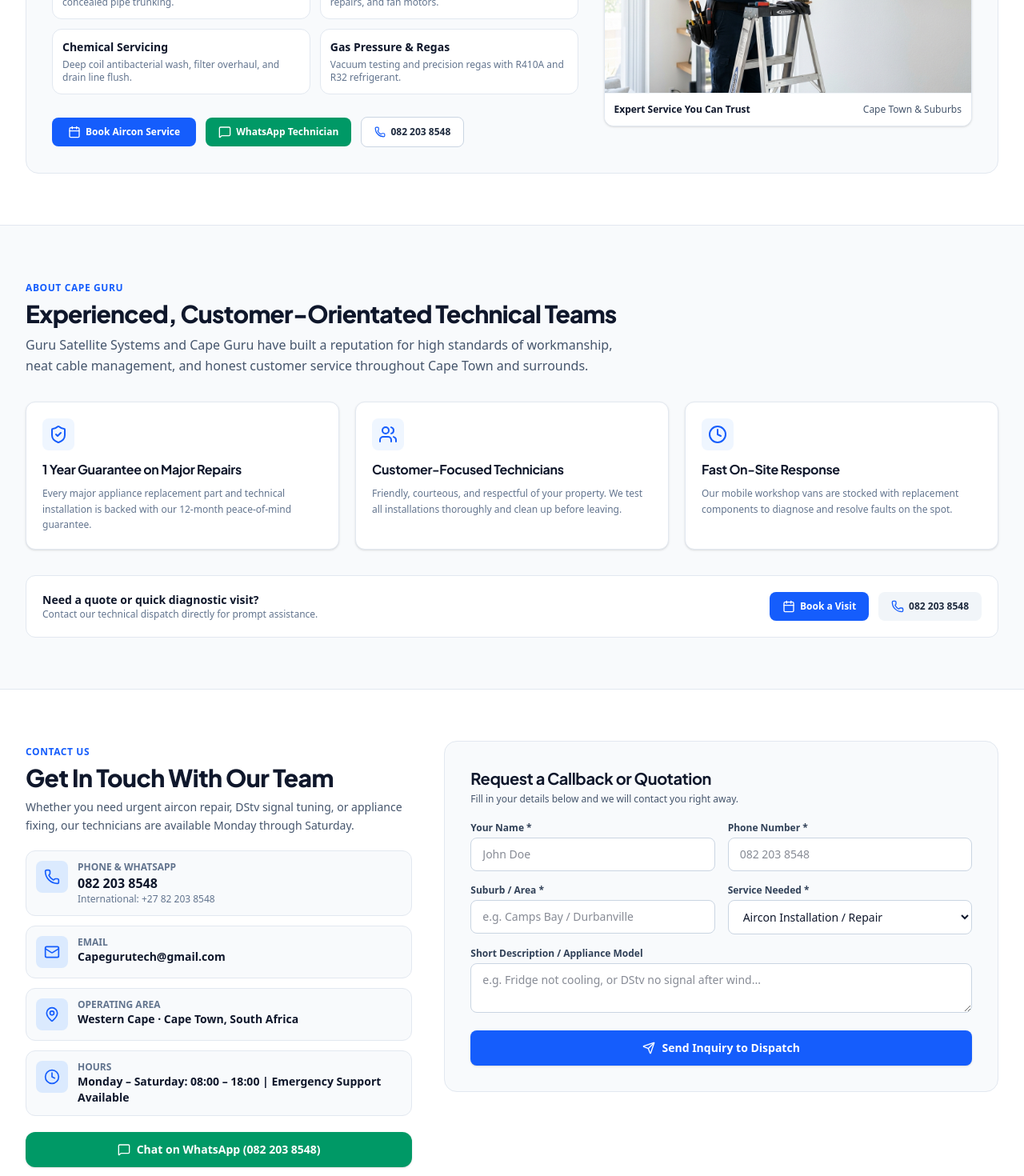
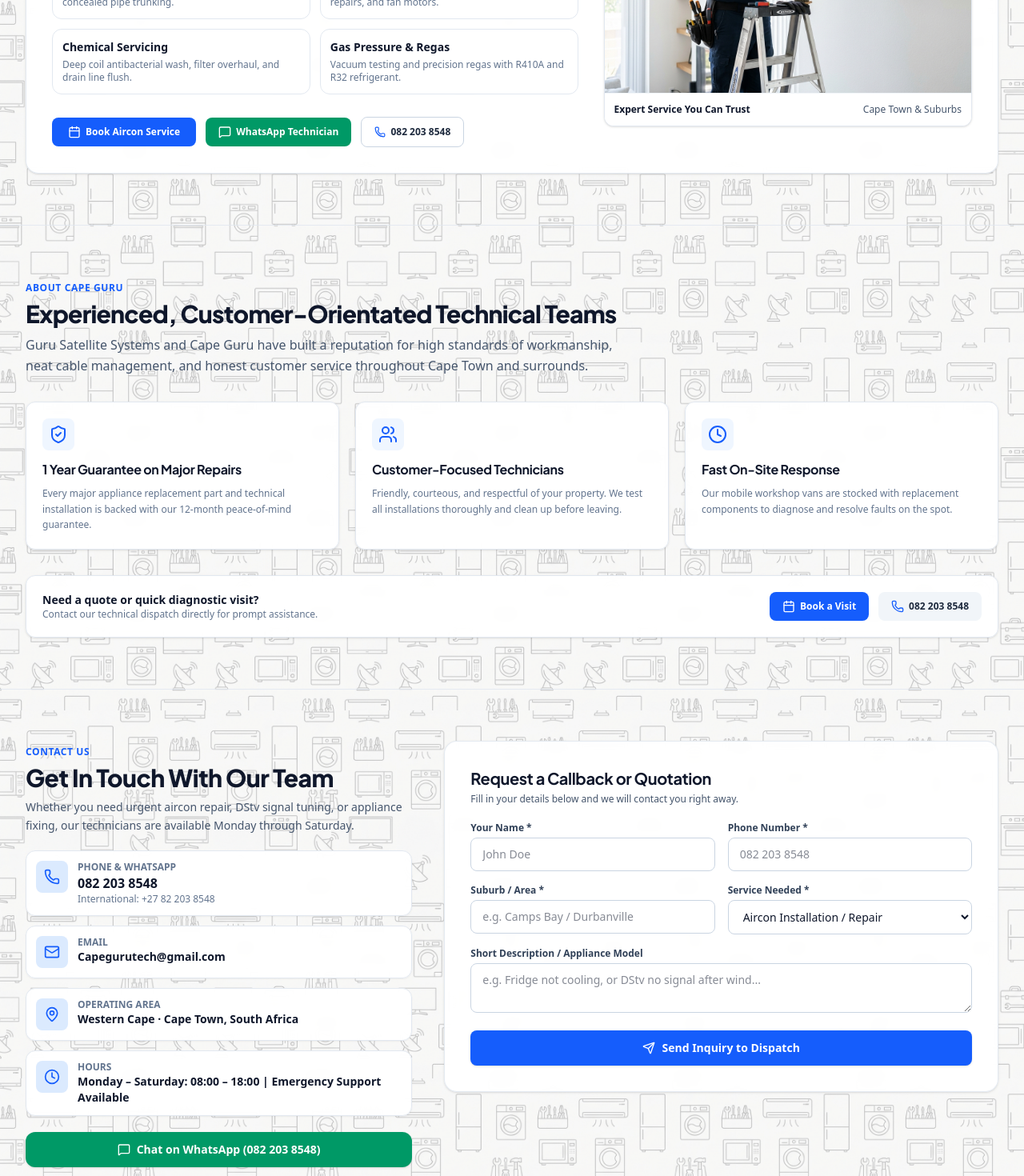
Before and after one commit to obsidianstudiodesigns/CAPE-GURU-, a React (Vite) app: page / in a window 1280 px wide. Shown: the part 1330-2800 px from the top of the page at 80% size. Built offline with nearby package versions, Linux system fonts and the light colour scheme.

Commit message:
feat: implement vector wallpaper design for sections
Integrated new appliance vector background patterns and updated component styling to use semi-transparent backdrops for a modern, cohesive aesthetic across the landing page.

```diff
--- a/src/App.tsx
+++ b/src/App.tsx
@@ -12,6 +12,7 @@
 import { Footer } from './components/Footer';
 import { BookingModal } from './components/BookingModal';
 import { FloatingContactBar } from './components/FloatingContactBar';
+import { appliancesVectorPattern } from './assets/images';
 
 export default function App() {
   const [bookingModalOpen, setBookingModalOpen] = useState(false);
@@ -29,17 +30,32 @@
 
       {/* Main Content */}
       <main className="flex-1">
-        {/* Clean Hero with responsive wallpapers and key info */}
+        {/* Page 1: Hero with photographic wallpaper and key info */}
         <Hero onOpenBooking={handleOpenBooking} />
 
-        {/* Streamlined Services Section with quick tabs (Aircon, DStv, Appliances, Fibre/WiFi, All) */}
-        <ServicesSection onOpenBooking={handleOpenBooking} />
+        {/* Other Pages: Vector art white wallpaper of aircons, appliances, etc. */}
+        <div
+          className="relative bg-white"
+          style={{
+            backgroundImage: `url(${appliancesVectorPattern})`,
+            backgroundRepeat: 'repeat',
+            backgroundSize: '460px 460px',
+          }}
+        >
+          {/* Subtle semi-transparent wash so vector drawings are clearly visible while keeping text crisp */}
+          <div className="absolute inset-0 bg-white/40 pointer-events-none" />
 
-        {/* About Guru Satellite Systems & Coverage Areas in Western Cape */}
-        <AboutAndCoverage onOpenBooking={() => handleOpenBooking()} />
+          <div className="relative z-10">
+            {/* Streamlined Services Section with quick tabs (Aircon, DStv, Appliances, Fibre/WiFi, All) */}
+            <ServicesSection onOpenBooking={handleOpenBooking} />
 
-        {/* Direct Contact Info & Callback Request Form */}
-        <ContactSection onOpenBooking={() => handleOpenBooking()} />
+            {/* About Guru Satellite Systems & Value Pillars */}
+            <AboutAndCoverage onOpenBooking={() => handleOpenBooking()} />
+
+            {/* Direct Contact Info & Callback Request Form */}
+            <ContactSection onOpenBooking={() => handleOpenBooking()} />
+          </div>
+        </div>
       </main>
 
       {/* Clean Footer */}
--- a/src/assets/images/index.ts
+++ b/src/assets/images/index.ts
@@ -5,6 +5,8 @@
 import airconImg from './aircon_ladder_service_1789099505460.jpg';
 import dstvImg from './dstv_satellite_tv_1789051516515.jpg';
 import applianceImg from './appliance_repair_1789051552769.jpg';
+import appliancesVectorWallpaper from './appliances_vector_wallpaper_1789099732953.jpg';
+import appliancesVectorPattern from './appliances_vector_pattern_1789099750363.jpg';
 
 export {
   logoImg,
@@ -13,5 +15,7 @@
   landingMobile,
   airconImg,
   dstvImg,
-  applianceImg
+  applianceImg,
+  appliancesVectorWallpaper,
+  appliancesVectorPattern
 };
--- a/src/components/AboutAndCoverage.tsx
+++ b/src/components/AboutAndCoverage.tsx
@@ -8,7 +8,7 @@
 
 export const AboutAndCoverage: React.FC<AboutAndCoverageProps> = ({ onOpenBooking }) => {
   return (
-    <section id="why-us" className="py-12 sm:py-16 bg-slate-50 border-b border-slate-200">
+    <section id="why-us" className="py-12 sm:py-16 border-b border-slate-200/80">
       <div className="max-w-7xl mx-auto px-4 sm:px-6 lg:px-8">
 
         <div className="max-w-3xl mb-8">
@@ -26,7 +26,7 @@
 
         {/* 3 Value Pillars */}
         <div className="grid grid-cols-1 md:grid-cols-3 gap-5">
-          <div className="flex flex-col justify-between p-5 bg-white rounded-xl border border-slate-200 shadow-sm">
+          <div className="flex flex-col justify-between p-5 bg-white/95 backdrop-blur-sm rounded-xl border border-slate-200 shadow-sm">
             <div>
               <div className="w-10 h-10 rounded-lg bg-blue-50 text-blue-600 flex items-center justify-center mb-3">
                 <ShieldCheck className="w-6 h-6" />
@@ -38,7 +38,7 @@
             </div>
           </div>
 
-          <div className="flex flex-col justify-between p-5 bg-white rounded-xl border border-slate-200 shadow-sm">
+          <div className="flex flex-col justify-between p-5 bg-white/95 backdrop-blur-sm rounded-xl border border-slate-200 shadow-sm">
             <div>
               <div className="w-10 h-10 rounded-lg bg-blue-50 text-blue-600 flex items-center justify-center mb-3">
                 <Users className="w-6 h-6" />
@@ -50,7 +50,7 @@
             </div>
           </div>
 
-          <div className="flex flex-col justify-between p-5 bg-white rounded-xl border border-slate-200 shadow-sm">
+          <div className="flex flex-col justify-between p-5 bg-white/95 backdrop-blur-sm rounded-xl border border-slate-200 shadow-sm">
             <div>
               <div className="w-10 h-10 rounded-lg bg-blue-50 text-blue-600 flex items-center justify-center mb-3">
                 <Clock className="w-6 h-6" />
@@ -64,7 +64,7 @@
         </div>
 
         {/* Action strip */}
-        <div className="mt-8 p-4 sm:p-5 bg-white border border-slate-200 rounded-xl flex flex-col sm:flex-row items-center justify-between gap-4">
+        <div className="mt-8 p-4 sm:p-5 bg-white/95 backdrop-blur-sm border border-slate-200 rounded-xl flex flex-col sm:flex-row items-center justify-between gap-4 shadow-sm">
           <div>
             <div className="text-sm font-bold text-slate-900">Need a quote or quick diagnostic visit?</div>
             <div className="text-xs text-slate-500">Contact our technical dispatch directly for prompt assistance.</div>
--- a/src/components/ContactSection.tsx
+++ b/src/components/ContactSection.tsx
@@ -42,7 +42,7 @@
   )}`;
 
   return (
-    <section id="contact" className="py-12 sm:py-16 bg-white border-b border-slate-200">
+    <section id="contact" className="py-12 sm:py-16 border-b border-slate-200/80">
       <div className="max-w-7xl mx-auto px-4 sm:px-6 lg:px-8">
 
         <div className="grid grid-cols-1 lg:grid-cols-12 gap-10">
@@ -64,7 +64,7 @@
 
             <div className="space-y-3">
               {/* Phone */}
-              <div className="flex items-start gap-3 p-3 bg-slate-50 rounded-xl border border-slate-200">
+              <div className="flex items-start gap-3 p-3 bg-white/95 backdrop-blur-sm rounded-xl border border-slate-200 shadow-xs">
                 <div className="w-10 h-10 rounded-lg bg-blue-100 text-blue-600 flex items-center justify-center shrink-0">
                   <Phone className="w-5 h-5" />
                 </div>
@@ -83,7 +83,7 @@
               </div>
 
               {/* Email */}
-              <div className="flex items-start gap-3 p-3 bg-slate-50 rounded-xl border border-slate-200">
+              <div className="flex items-start gap-3 p-3 bg-white/95 backdrop-blur-sm rounded-xl border border-slate-200 shadow-xs">
                 <div className="w-10 h-10 rounded-lg bg-blue-100 text-blue-600 flex items-center justify-center shrink-0">
                   <Mail className="w-5 h-5" />
                 </div>
@@ -99,7 +99,7 @@
               </div>
 
               {/* Location */}
-              <div className="flex items-start gap-3 p-3 bg-slate-50 rounded-xl border border-slate-200">
+              <div className="flex items-start gap-3 p-3 bg-white/95 backdrop-blur-sm rounded-xl border border-slate-200 shadow-xs">
                 <div className="w-10 h-10 rounded-lg bg-blue-100 text-blue-600 flex items-center justify-center shrink-0">
                   <MapPin className="w-5 h-5" />
                 </div>
@@ -112,7 +112,7 @@
               </div>
 
               {/* Hours */}
-              <div className="flex items-start gap-3 p-3 bg-slate-50 rounded-xl border border-slate-200">
+              <div className="flex items-start gap-3 p-3 bg-white/95 backdrop-blur-sm rounded-xl border border-slate-200 shadow-xs">
                 <div className="w-10 h-10 rounded-lg bg-blue-100 text-blue-600 flex items-center justify-center shrink-0">
                   <Clock className="w-5 h-5" />
                 </div>
@@ -138,7 +138,7 @@
 
           {/* Right: Clean, Basic Booking Form */}
           <div className="lg:col-span-7">
-            <div className="bg-slate-50 border border-slate-200 rounded-2xl p-6 sm:p-8">
+            <div className="bg-white/95 backdrop-blur-sm border border-slate-200/90 rounded-2xl p-6 sm:p-8 shadow-sm">
               <h3 className="text-xl font-bold text-slate-900 mb-1">
                 Request a Callback or Quotation
               </h3>
--- a/src/components/ServicesSection.tsx
+++ b/src/components/ServicesSection.tsx
@@ -47,7 +47,7 @@
     )}`;
 
   return (
-    <section id="services" className="py-12 sm:py-16 bg-white border-b border-slate-200">
+    <section id="services" className="py-12 sm:py-16 border-b border-slate-200/80">
       <div className="max-w-7xl mx-auto px-4 sm:px-6 lg:px-8">
 
         {/* Section Heading */}
@@ -129,7 +129,7 @@
 
         {/* Tab 1: Aircon Services */}
         {activeTab === 'aircon' && (
-          <div id="aircon" className="bg-slate-50 border border-slate-200 rounded-2xl p-6 sm:p-8">
+          <div id="aircon" className="bg-white/95 backdrop-blur-sm border border-slate-200/90 rounded-2xl p-6 sm:p-8 shadow-sm">
             <div className="grid grid-cols-1 lg:grid-cols-12 gap-8 items-center">
 
               <div className="lg:col-span-7 space-y-4">
@@ -227,7 +227,7 @@
 
         {/* Tab 2: DStv & TV Mounting */}
         {activeTab === 'dstv' && (
-          <div id="dstv" className="bg-slate-50 border border-slate-200 rounded-2xl p-6 sm:p-8">
+          <div id="dstv" className="bg-white/95 backdrop-blur-sm border border-slate-200/90 rounded-2xl p-6 sm:p-8 shadow-sm">
             <div className="grid grid-cols-1 lg:grid-cols-12 gap-8 items-center">
 
               <div className="lg:col-span-7 space-y-4">
@@ -324,7 +324,7 @@
 
         {/* Tab 3: Appliance Repairs */}
         {activeTab === 'appliances' && (
-          <div id="appliances" className="bg-slate-50 border border-slate-200 rounded-2xl p-6 sm:p-8">
+          <div id="appliances" className="bg-white/95 backdrop-blur-sm border border-slate-200/90 rounded-2xl p-6 sm:p-8 shadow-sm">
             <div className="grid grid-cols-1 lg:grid-cols-12 gap-8 items-center">
 
               <div className="lg:col-span-7 space-y-4">
@@ -426,7 +426,7 @@
 
         {/* Tab 4: Fibre, WiFi & Morclick */}
         {activeTab === 'network' && (
-          <div id="networking" className="bg-slate-50 border border-slate-200 rounded-2xl p-6 sm:p-8">
+          <div id="networking" className="bg-white/95 backdrop-blur-sm border border-slate-200/90 rounded-2xl p-6 sm:p-8 shadow-sm">
             <div className="space-y-6">
               <div>
                 <span className="text-xs font-bold uppercase tracking-wider text-blue-600">
@@ -492,7 +492,7 @@
           <div className="grid grid-cols-1 sm:grid-cols-2 lg:grid-cols-4 gap-4">
 
             {/* 1. Residential */}
-            <div className="p-4 bg-slate-50 hover:bg-blue-50/50 border border-slate-200 rounded-xl transition-colors">
+            <div className="p-4 bg-white/95 backdrop-blur-sm hover:bg-white border border-slate-200 rounded-xl transition-all shadow-xs hover:shadow-sm">
               <div className="font-bold text-slate-900 text-base">Residential Services</div>
               <p className="text-xs text-slate-600 mt-1.5">
                 Complete technical support for homes and apartments including power backup links, smart home sensors, and TV setups.
@@ -506,7 +506,7 @@
             </div>
 
             {/* 2. Morclick */}
-            <div className="p-4 bg-slate-50 hover:bg-blue-50/50 border border-slate-200 rounded-xl transition-colors">
+            <div className="p-4 bg-white/95 backdrop-blur-sm hover:bg-white border border-slate-200 rounded-xl transition-all shadow-xs hover:shadow-sm">
               <div className="font-bold text-slate-900 text-base">Morclick Satellite</div>
               <p className="text-xs text-slate-600 mt-1.5">
                 Reliable satellite internet installation for rural properties, farms, and locations without fibre coverage.
@@ -520,7 +520,7 @@
             </div>
 
             {/* 3. Communal & Commercial */}
-            <div className="p-4 bg-slate-50 hover:bg-blue-50/50 border border-slate-200 rounded-xl transition-colors">
+            <div className="p-4 bg-white/95 backdrop-blur-sm hover:bg-white border border-slate-200 rounded-xl transition-all shadow-xs hover:shadow-sm">
               <div className="font-bold text-slate-900 text-base">Communal & Commercial</div>
               <p className="text-xs text-slate-600 mt-1.5">
                 SMATV centralized satellite distribution for apartment blocks, hotels, commercial HVAC, and office AV networks.
@@ -534,7 +534,7 @@
             </div>
 
             {/* 4. Fibre Services */}
-            <div className="p-4 bg-slate-50 hover:bg-blue-50/50 border border-slate-200 rounded-xl transition-colors">
+            <div className="p-4 bg-white/95 backdrop-blur-sm hover:bg-white border border-slate-200 rounded-xl transition-all shadow-xs hover:shadow-sm">
               <div className="font-bold text-slate-900 text-base">Fibre Services</div>
               <p className="text-xs text-slate-600 mt-1.5">
                 Internal fibre cabling, ONT box relocation, optical patch cord fixes, and splice repairs.
@@ -548,7 +548,7 @@
             </div>
 
             {/* 5. Audio Visual */}
-            <div className="p-4 bg-slate-50 hover:bg-blue-50/50 border border-slate-200 rounded-xl transition-colors">
+            <div className="p-4 bg-white/95 backdrop-blur-sm hover:bg-white border border-slate-200 rounded-xl transition-all shadow-xs hover:shadow-sm">
               <div className="font-bold text-slate-900 text-base">Audio Visual Services</div>
               <p className="text-xs text-slate-600 mt-1.5">
                 Architectural TV wall mounting, concealed in-wall conduit runs, soundbars, and multi-room audio distribution.
@@ -562,7 +562,7 @@
             </div>
 
             {/* 6. WiFi and Networking */}
-            <div className="p-4 bg-slate-50 hover:bg-blue-50/50 border border-slate-200 rounded-xl transition-colors">
+            <div className="p-4 bg-white/95 backdrop-blur-sm hover:bg-white border border-slate-200 rounded-xl transition-all shadow-xs hover:shadow-sm">
               <div className="font-bold text-slate-900 text-base">WiFi and Networking</div>
               <p className="text-xs text-slate-600 mt-1.5">
                 Whole-home mesh WiFi, Cat6 ethernet cabling, commercial access points, and signal troubleshooting.
@@ -576,7 +576,7 @@
             </div>
 
             {/* 7. DSTV Installations */}
-            <div className="p-4 bg-slate-50 hover:bg-blue-50/50 border border-slate-200 rounded-xl transition-colors">
+            <div className="p-4 bg-white/95 backdrop-blur-sm hover:bg-white border border-slate-200 rounded-xl transition-all shadow-xs hover:shadow-sm">
               <div className="font-bold text-slate-900 text-base">DSTV Installations</div>
               <p className="text-xs text-slate-600 mt-1.5">
                 New satellite dish installations, Explora Ultra setups, Extra View, and emergency signal recovery (E48-32).
@@ -590,7 +590,7 @@
             </div>
 
             {/* 8. Aircon Service */}
-            <div className="p-4 bg-slate-50 hover:bg-blue-50/50 border border-slate-200 rounded-xl transition-colors">
+            <div className="p-4 bg-white/95 backdrop-blur-sm hover:bg-white border border-slate-200 rounded-xl transition-all shadow-xs hover:shadow-sm">
               <div className="font-bold text-slate-900 text-base">Aircon Service</div>
               <p className="text-xs text-slate-600 mt-1.5">
                 Split-unit installations, PCB repairs, chemical deep cleaning, antibacterial wash, and gas regassing.
```
Also changed, not shown: src/assets/images/appliances_vector_pattern_1789099750363.jpg (added), src/assets/images/appliances_vector_wallpaper_1789099732953.jpg (added).
